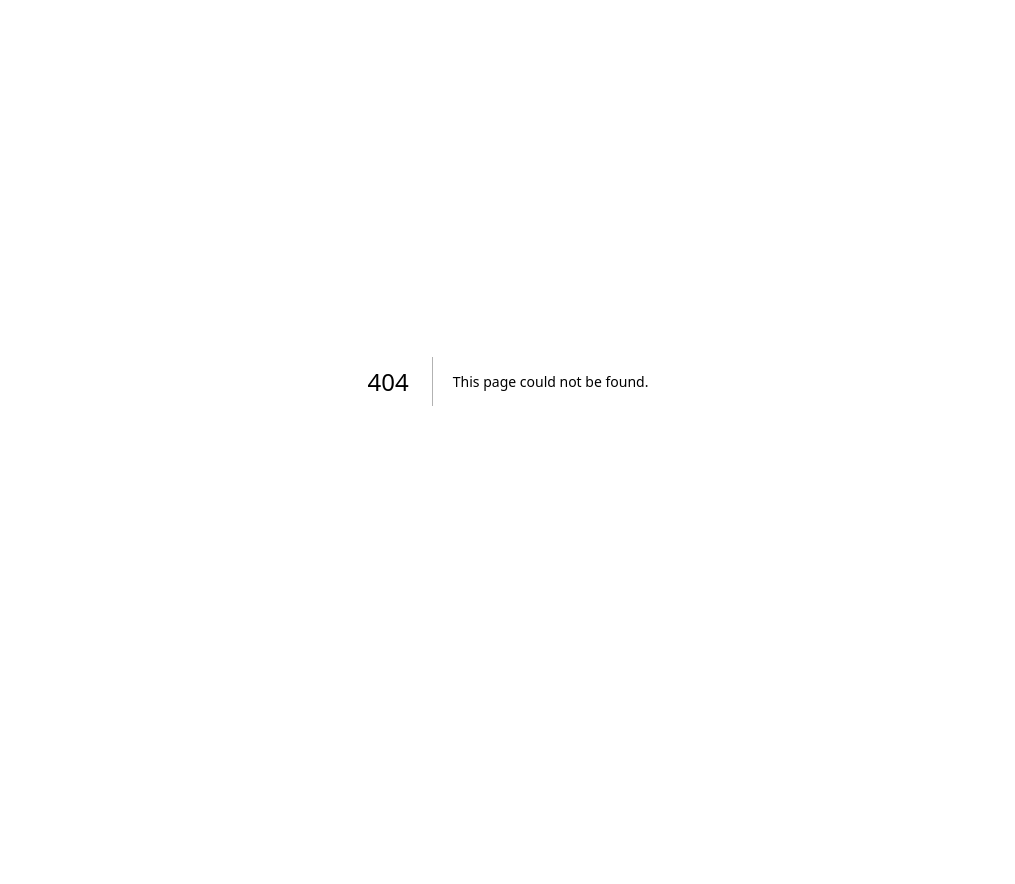
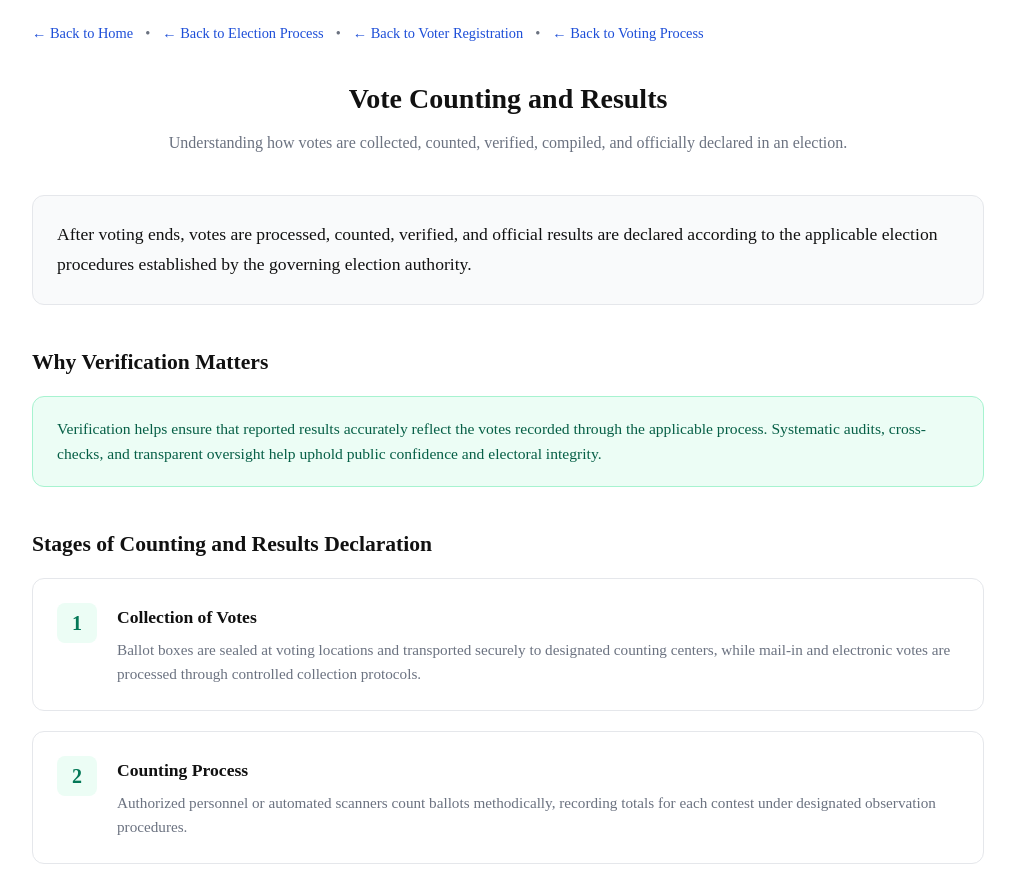
Before and after one commit to devamithra137/Election-Process-Education, a Next.js app: page /vote-counting in a window 1280 px wide. Before the commit this address had no page. Shown: the part 80-964 px from the top of the page, without its empty margins (132-1147 px from the left). Before the commit the page ends 862 px from the top, so only its background shows below. Built offline with nearby package versions, Linux system fonts and the light colour scheme.

Commit message:
Add vote counting and results page

```diff
--- a/src/app/globals.css
+++ b/src/app/globals.css
@@ -842,6 +842,140 @@ a {
   font-weight: 500;
 }
 
+/* ─── Vote Counting Page ─────────────────────────────────────── */
+.vote-counting-page-container {
+  width: 100%;
+  max-width: 1000px;
+  margin: 0 auto;
+  padding: 2.5rem 1.5rem 4rem;
+}
+
+.vote-counting-nav {
+  display: flex;
+  align-items: center;
+  gap: 0.75rem;
+  margin-bottom: 2rem;
+  font-size: 0.9rem;
+  flex-wrap: wrap;
+}
+
+.vote-counting-header {
+  margin-bottom: 2.5rem;
+}
+
+.vote-counting-intro {
+  margin-bottom: 2.5rem;
+}
+
+.vote-counting-section-title {
+  font-size: 1.35rem;
+  font-weight: 700;
+  color: var(--color-foreground);
+  margin-bottom: 1rem;
+}
+
+.vote-counting-verification {
+  margin-bottom: 2.5rem;
+}
+
+.verification-card {
+  background-color: #ecfdf5;
+  border: 1px solid #a7f3d0;
+  border-radius: 0.75rem;
+  padding: 1.25rem 1.5rem;
+}
+
+.verification-card p {
+  font-size: 0.975rem;
+  color: #065f46;
+  line-height: 1.6;
+}
+
+.vote-counting-sections {
+  margin-bottom: 2.5rem;
+}
+
+.vote-counting-grid {
+  display: flex;
+  flex-direction: column;
+  gap: 1.25rem;
+}
+
+.vote-counting-card {
+  background-color: #ffffff;
+  border: 1px solid #e5e7eb;
+  border-radius: 0.75rem;
+  padding: 1.5rem;
+  display: flex;
+  gap: 1.25rem;
+  align-items: flex-start;
+  transition: border-color 0.2s ease, box-shadow 0.2s ease;
+}
+
+.vote-counting-card:hover {
+  border-color: #059669;
+  box-shadow: 0 4px 12px rgba(16, 185, 129, 0.08);
+}
+
+.vote-counting-step {
+  font-size: 1.25rem;
+  font-weight: 700;
+  color: #047857;
+  background-color: #ecfdf5;
+  width: 2.5rem;
+  height: 2.5rem;
+  border-radius: 0.5rem;
+  display: flex;
+  align-items: center;
+  justify-content: center;
+  flex-shrink: 0;
+}
+
+.vote-counting-card-content h3 {
+  font-size: 1.1rem;
+  font-weight: 600;
+  color: var(--color-foreground);
+  margin-bottom: 0.4rem;
+}
+
+.vote-counting-card-content p {
+  font-size: 0.95rem;
+  color: var(--color-muted);
+  line-height: 1.6;
+}
+
+.vote-counting-note-section {
+  margin-bottom: 2.5rem;
+}
+
+.jurisdiction-card {
+  background-color: #f9fafb;
+  border: 1px solid #e5e7eb;
+  border-radius: 0.75rem;
+  padding: 1.25rem 1.5rem;
+}
+
+.jurisdiction-card p {
+  font-size: 0.95rem;
+  color: var(--color-muted);
+  line-height: 1.5;
+}
+
+.vote-counting-disclaimer {
+  margin-top: 2.5rem;
+  padding: 1.25rem 1.5rem;
+  background-color: #fefce8;
+  border-left: 4px solid #eab308;
+  border-radius: 0.375rem;
+}
+
+.vote-counting-disclaimer p {
+  font-size: 0.925rem;
+  color: #713f12;
+  line-height: 1.5;
+  font-weight: 500;
+}
+
 .sr-only {
   position: absolute;
   width: 1px;
--- /dev/null
+++ b/src/app/vote-counting/page.tsx
@@ -0,0 +1,151 @@
+import React from "react";
+import Link from "next/link";
+import SectionHeading from "@/components/SectionHeading";
+
+export const metadata = {
+  title: "Vote Counting and Results",
+  description:
+    "An educational guide to vote counting, verification, reconciliation, result compilation, official declaration, and publication of election results.",
+};
+
+export default function VoteCountingPage() {
+  return (
+    <main className="vote-counting-page-container">
+      <nav className="vote-counting-nav" aria-label="Page navigation">
+        <Link href="/" className="back-link">
+          ← Back to Home
+        </Link>
+        <span className="nav-separator" aria-hidden="true">
+          •
+        </span>
+        <Link href="/election-process" className="back-link">
+          ← Back to Election Process
+        </Link>
+        <span className="nav-separator" aria-hidden="true">
+          •
+        </span>
+        <Link href="/voter-registration" className="back-link">
+          ← Back to Voter Registration
+        </Link>
+        <span className="nav-separator" aria-hidden="true">
+          •
+        </span>
+        <Link href="/voting-process" className="back-link">
+          ← Back to Voting Process
+        </Link>
+      </nav>
+
+      <div className="vote-counting-header">
+        <SectionHeading
+          title="Vote Counting and Results"
+          subtitle="Understanding how votes are collected, counted, verified, compiled, and officially declared in an election."
+        />
+      </div>
+
+      <section className="vote-counting-intro" aria-labelledby="intro-heading">
+        <h2 id="intro-heading" className="sr-only">
+          Introduction
+        </h2>
+        <p className="intro-text">
+          After voting ends, votes are processed, counted, verified, and official results are declared according to the applicable election procedures established by the governing election authority.
+        </p>
+      </section>
+
+      <section className="vote-counting-verification" aria-labelledby="verification-heading">
+        <h2 id="verification-heading" className="vote-counting-section-title">
+          Why Verification Matters
+        </h2>
+        <div className="verification-card">
+          <p>
+            Verification helps ensure that reported results accurately reflect the votes recorded through the applicable process. Systematic audits, cross-checks, and transparent oversight help uphold public confidence and electoral integrity.
+          </p>
+        </div>
+      </section>
+
+      <section className="vote-counting-sections" aria-labelledby="steps-heading">
+        <h2 id="steps-heading" className="vote-counting-section-title">
+          Stages of Counting and Results Declaration
+        </h2>
+
+        <div className="vote-counting-grid">
+          <article className="vote-counting-card">
+            <div className="vote-counting-step">1</div>
+            <div className="vote-counting-card-content">
+              <h3>Collection of Votes</h3>
+              <p>
+                Ballot boxes are sealed at voting locations and transported securely to designated counting centers, while mail-in and electronic votes are processed through controlled collection protocols.
+              </p>
+            </div>
+          </article>
+
+          <article className="vote-counting-card">
+            <div className="vote-counting-step">2</div>
+            <div className="vote-counting-card-content">
+              <h3>Counting Process</h3>
+              <p>
+                Authorized personnel or automated scanners count ballots methodically, recording totals for each contest under designated observation procedures.
+              </p>
+            </div>
+          </article>
+
+          <article className="vote-counting-card">
+            <div className="vote-counting-step">3</div>
+            <div className="vote-counting-card-content">
+              <h3>Verification and Reconciliation</h3>
+              <p>
+                Count totals are verified against voter turnout records, ballot logs, and poll register totals to resolve discrepancies and confirm accuracy.
+              </p>
+            </div>
+          </article>
+
+          <article className="vote-counting-card">
+            <div className="vote-counting-step">4</div>
+            <div className="vote-counting-card-content">
+              <h3>Result Compilation</h3>
+              <p>
+                Local vote tallies are compiled into regional and national totals across electoral districts by official election administrators.
+              </p>
+            </div>
+          </article>
+
+          <article className="vote-counting-card">
+            <div className="vote-counting-step">5</div>
+            <div className="vote-counting-card-content">
+              <h3>Official Declaration</h3>
+              <p>
+                Election authorities officially certify and declare the final result once all verification checks, tallying procedures, and statutory review periods are complete.
+              </p>
+            </div>
+          </article>
+
+          <article className="vote-counting-card">
+            <div className="vote-counting-step">6</div>
+            <div className="vote-counting-card-content">
+              <h3>Publication of Results</h3>
+              <p>
+                Certified results and detailed breakdowns are published on official election websites and public archives for full transparency and public inspection.
+              </p>
+            </div>
+          </article>
+        </div>
+      </section>
+
+      <section className="vote-counting-note-section" aria-labelledby="note-heading">
+        <h2 id="note-heading" className="sr-only">
+          Jurisdiction Note
+        </h2>
+        <div className="jurisdiction-card" role="note">
+          <p>
+            Counting, verification, and result-declaration procedures can vary by country, election type, and jurisdiction.
+          </p>
+        </div>
+      </section>
+
+      <div className="vote-counting-disclaimer" role="note">
+        <p>
+          For current election results, specific counting procedures, and official notices, always consult the relevant official election authority for your jurisdiction.
+        </p>
+      </div>
+    </main>
+  );
+}
```
